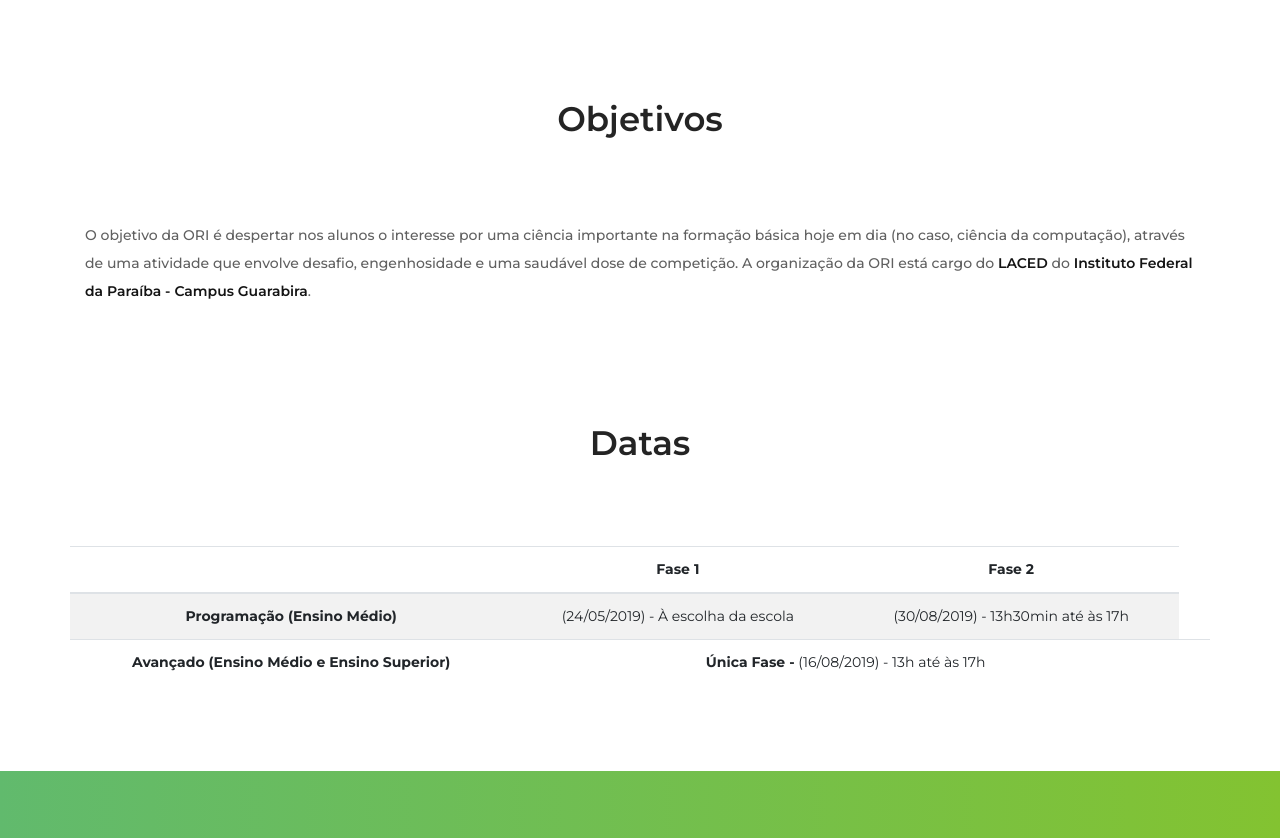
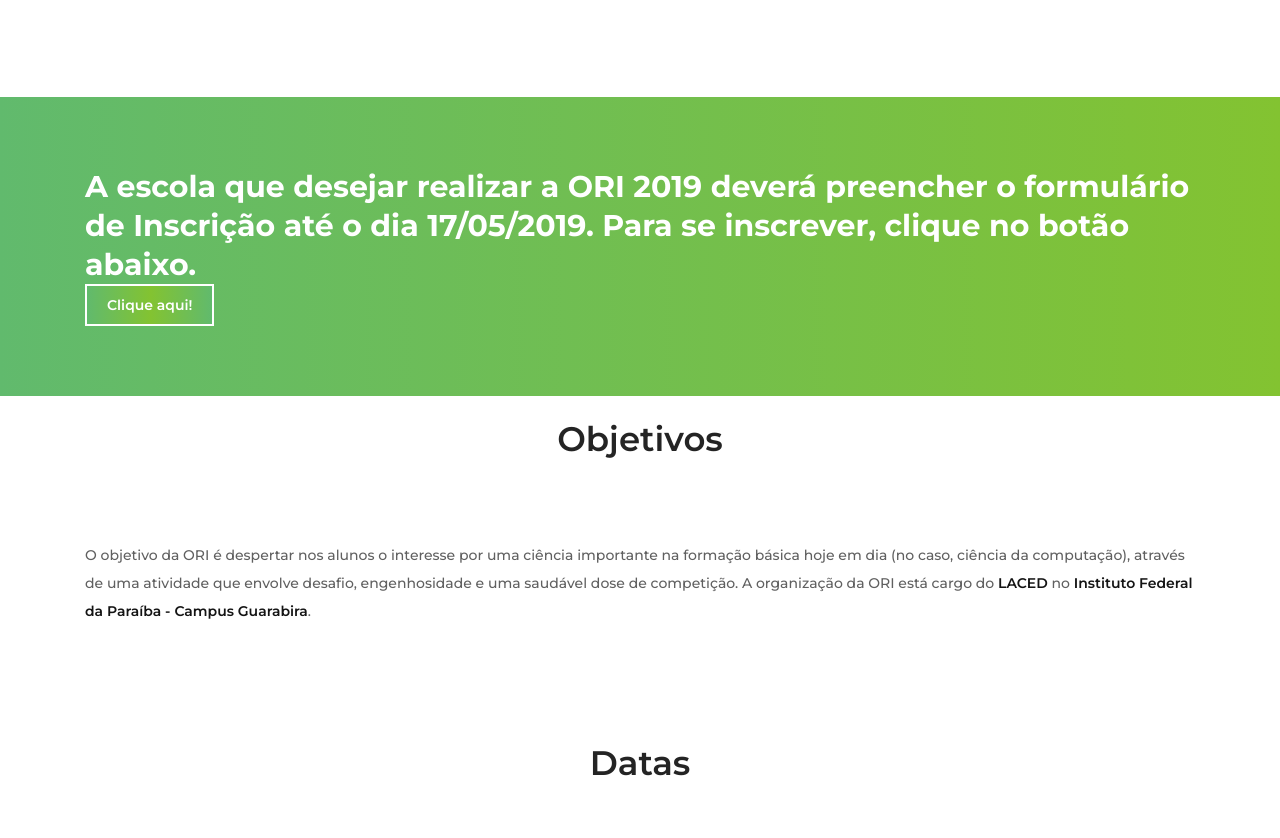
Before and after one commit to emanuel-gomes/laced, a plain HTML site: page ori/index.html in a window 1280 px wide. Shown: the part 1414-2252 px from the top of the page. Drawn offline with Linux system fonts and the light colour scheme; files whose address does not match are found by name.

Commit message:
atualização

```diff
--- a/ori/index.html
+++ b/ori/index.html
@@ -167,6 +167,21 @@
     </div>
     <!-- ##### Course Area End ##### -->
 
+    <!-- ##### CTA Area Start ##### -->
+    <div class="call-to-action-area">
+        <div class="container">
+            <div class="row">
+                <div class="col-12">
+                    <div class="cta-content d-flex align-items-center justify-content-between flex-wrap">
+                        <h3>A escola que desejar realizar a ORI 2019 deverá preencher o formulário de Inscrição até o dia 17/05/2019. Para se inscrever, clique no botão abaixo.</h3>
+                        <a href="https://forms.gle/BrZd6LkMaSQXWbDE6" class="btn academy-btn">Clique aqui!</a>
+                    </div>
+                </div>
+            </div>
+        </div>
+    </div> <br>
+    <!--  ##### CTA Area End ##### -->
+
     <!-- ##### Testimonials Area Start ##### -->
     <div class="testimonials-area section-padding-30 bg-img ">
         <div class="container">
@@ -175,7 +190,7 @@
                     <div class="section-heading text-center mx-auto black wow fadeInUp" data-wow-delay="300ms">
                         <h3>Objetivos</h3>
                     </div>
-                    <p>O objetivo da ORI é despertar nos alunos o interesse por uma ciência importante na formação básica hoje em dia (no caso, ciência da computação), através de uma atividade que envolve desafio, engenhosidade e uma saudável dose de competição. A organização da ORI está cargo do <a href="http://laced.com.br" class="white">LACED</a> do <a href="https://www.ifpb.edu.br/guarabira">Instituto Federal da Paraíba - Campus Guarabira</a>. </p>
+                    <p>O objetivo da ORI é despertar nos alunos o interesse por uma ciência importante na formação básica hoje em dia (no caso, ciência da computação), através de uma atividade que envolve desafio, engenhosidade e uma saudável dose de competição. A organização da ORI está cargo do <a href="http://laced.com.br" class="white">LACED</a> no <a href="https://www.ifpb.edu.br/guarabira">Instituto Federal da Paraíba - Campus Guarabira</a>. </p>
                 </div>
             </div>
         </div>
```
Also changed, not shown: index.html (+2 -2 lines).
